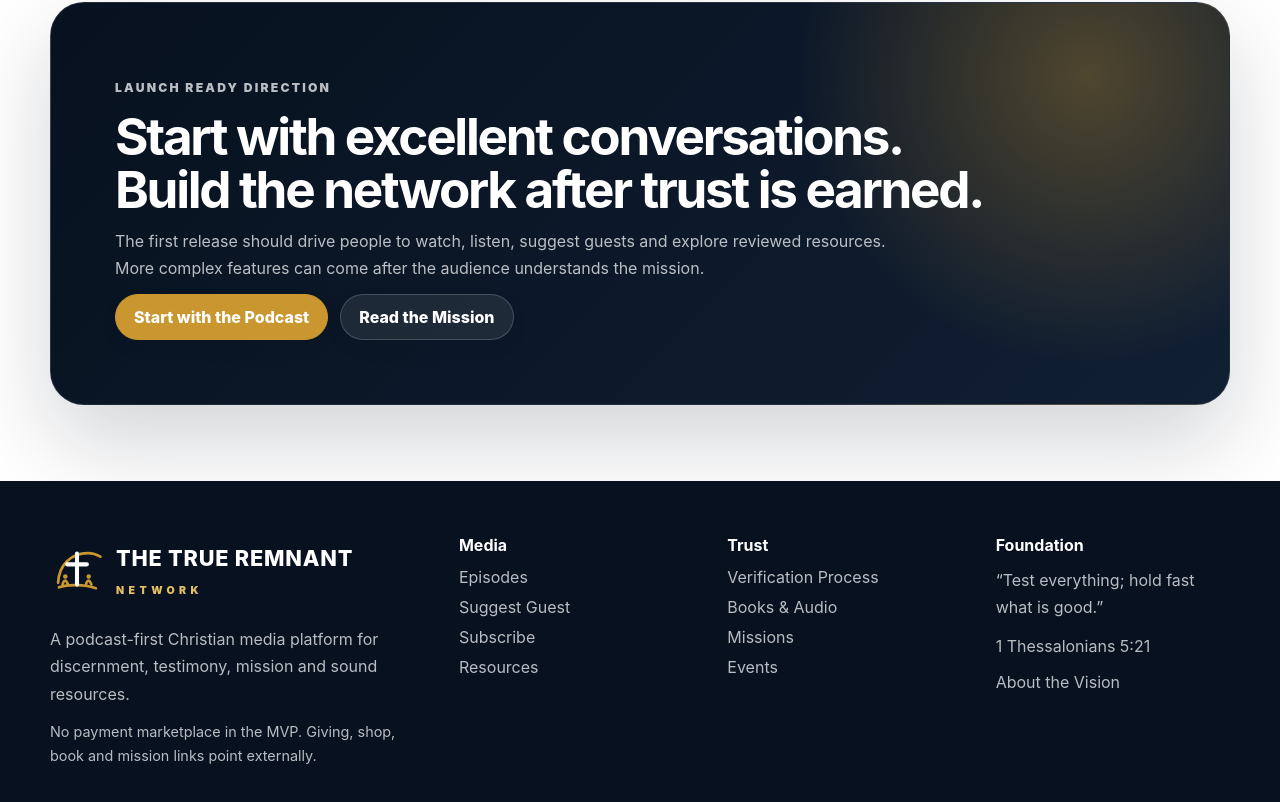
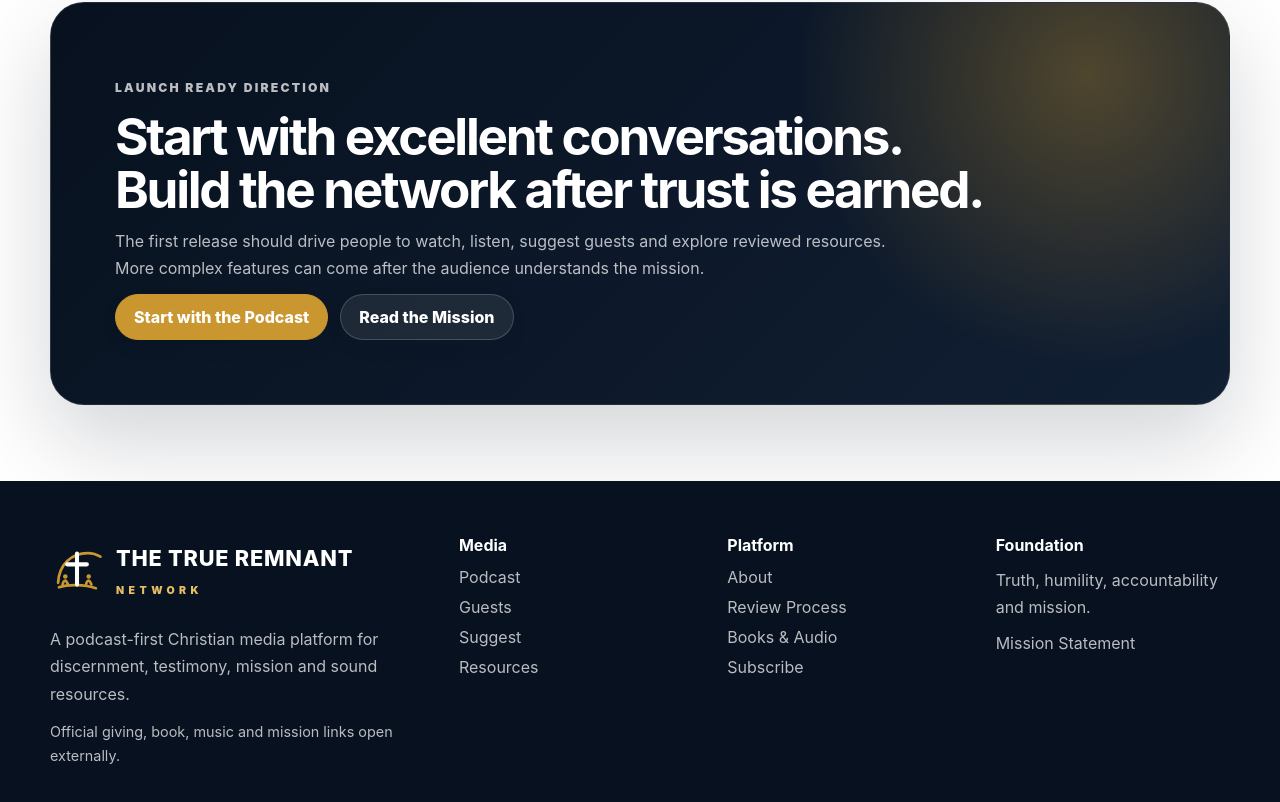
Before and after one commit to dakande85-bit/the-true-remnant-network, a Next.js app: page / in a window 1280 px wide. Shown: the part 4395-5197 px from the top of the page. Built offline with nearby package versions, Linux system fonts and the light colour scheme.

Commit message:
Clean launch footer

```diff
--- a/src/components/Footer.tsx
+++ b/src/components/Footer.tsx
@@ -9,27 +9,26 @@ export function Footer() {
             <BrandLogo variant="light" />
           </a>
           <p>A podcast-first Christian media platform for discernment, testimony, mission and sound resources.</p>
-          <p className="footer-note">No payment marketplace in the MVP. Giving, shop, book and mission links point externally.</p>
+          <p className="footer-note">Official giving, book, music and mission links open externally.</p>
         </div>
         <div>
           <strong>Media</strong>
-          <a href="/podcast">Episodes</a>
-          <a href="/submit">Suggest Guest</a>
-          <a href="/#subscribe">Subscribe</a>
+          <a href="/podcast">Podcast</a>
+          <a href="/guests">Guests</a>
+          <a href="/submit">Suggest</a>
           <a href="/resources">Resources</a>
         </div>
         <div>
-          <strong>Trust</strong>
-          <a href="/verification">Verification Process</a>
+          <strong>Platform</strong>
+          <a href="/about">About</a>
+          <a href="/verification">Review Process</a>
           <a href="/resources">Books & Audio</a>
-          <a href="/missions">Missions</a>
-          <a href="/events">Events</a>
+          <a href="/#subscribe">Subscribe</a>
         </div>
         <div>
           <strong>Foundation</strong>
-          <p>“Test everything; hold fast what is good.”</p>
-          <p>1 Thessalonians 5:21</p>
-          <a href="/about">About the Vision</a>
+          <p>Truth, humility, accountability and mission.</p>
+          <a href="/about">Mission Statement</a>
         </div>
       </div>
     </footer>
```
